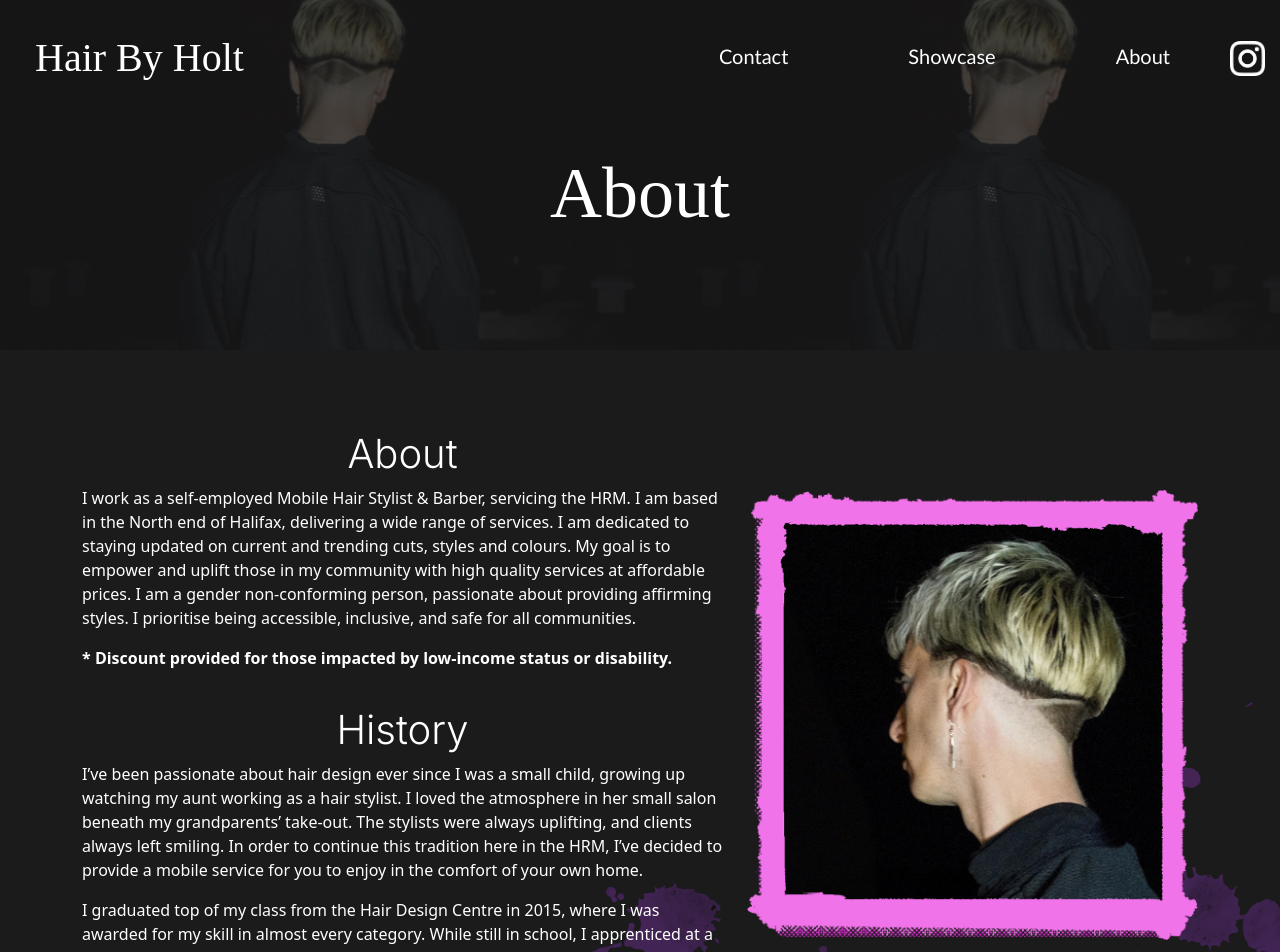
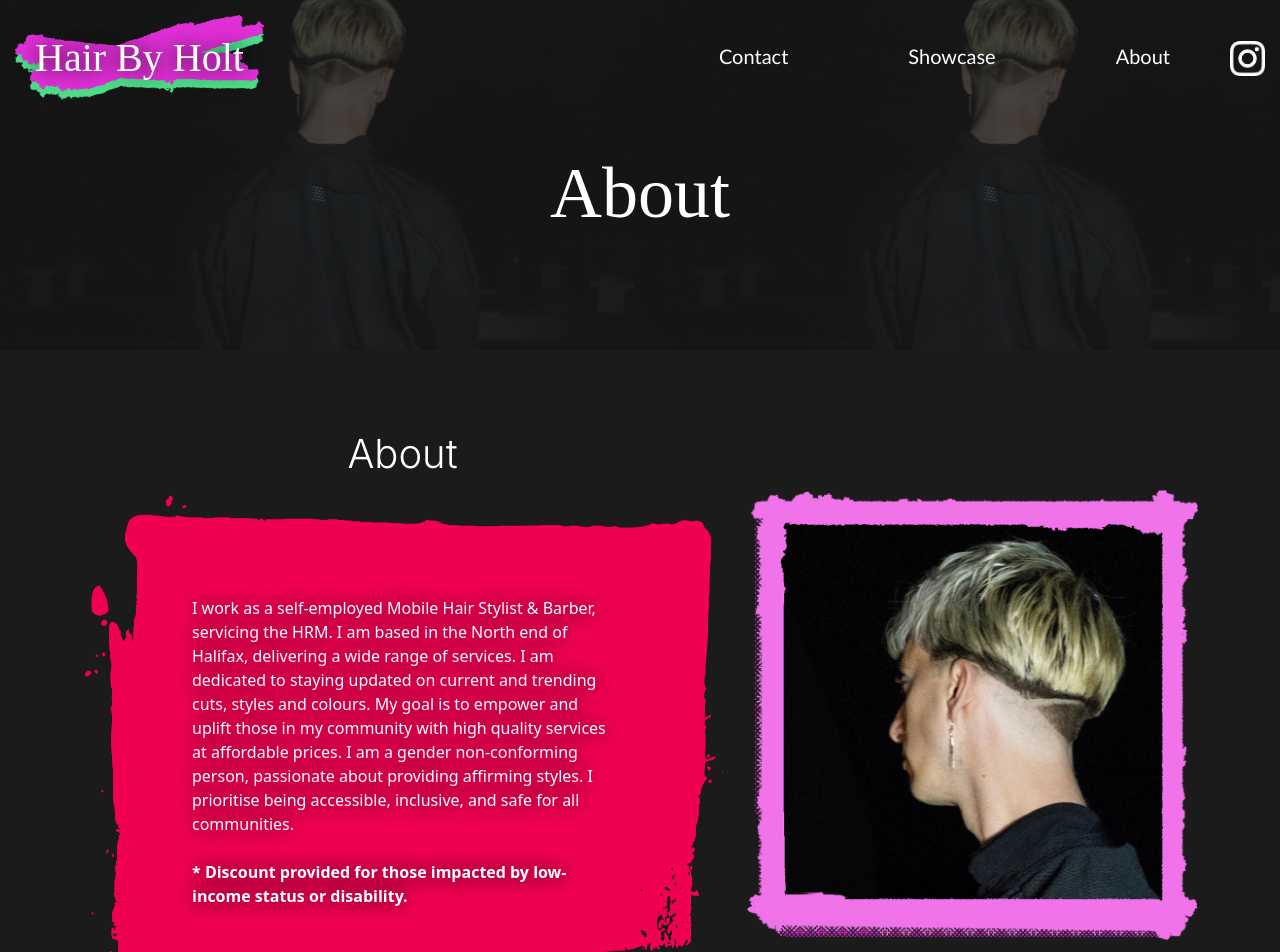
Before and after one commit to nhoxben335/React-hairbyholt, a React (Create React App) app: page /about in a window 1280 px wide. Shown: the top 952 px of the page. Built offline with nearby package versions, Linux system fonts and the light colour scheme; a web font is replaced by a local one.

Commit message:
style improvements

```diff
--- a/src/components/About.js
+++ b/src/components/About.js
@@ -16,7 +16,7 @@ const About = () => {
                   <div id="abouttitle">
                      <h1>About</h1>
                   </div>
-                  <p>
+                  <p className='aboutParagraph'>
                      I work as a self-employed Mobile Hair Stylist &amp; Barber, servicing
                      the HRM. I am based in the North end of Halifax, delivering a wide
                      range of services. I am dedicated to staying updated on current and
@@ -25,17 +25,18 @@ const About = () => {
                      prices. I am a gender non-conforming person, passionate about
                      providing affirming styles. I prioritise being accessible,
                      inclusive, and safe for all communities.
+                     <br></br>
+                     <br></br>
+                     <p id="discount">
+                     * Discount provided for those impacted by low-income status or
+                     disability.
+                     </p>
                   </p>
 
-                  <p id="discount">
-                     * Discount provided for those impacted by low-income status or
-                     disability.
-                  </p>
                   <div id="historytitle">
                      <h1>History</h1>
-
                   </div>
-                  <p>
+                  <p className="aboutParagraph">
                      I’ve been passionate about hair design ever since I was a small child,
                      growing up watching my aunt working as a hair stylist. I loved the
                      atmosphere in her small salon beneath my grandparents’ take-out. The
@@ -43,8 +44,8 @@ const About = () => {
                      order to continue this tradition here in the HRM, I’ve decided to
                      provide a mobile service for you to enjoy in the comfort of your own
                      home.
-                  </p>
-                  <p>
+                     <br></br>
+                     <br></br>
                      I graduated top of my class from the Hair Design Centre in 2015, where
                      I was awarded for my skill in almost every category. While still in
                      school, I apprenticed at a high-end salon in Downtown Halifax for a
@@ -53,8 +54,8 @@ const About = () => {
                      a barber shop in order to hone my craft and become a skilled barber.
                      I have also invested in professional development through other
                      in-salon training.
-                  </p>
-                  <p>
+                     <br></br>
+                     <br></br>
                      In addition to my work experience, I have also volunteered as a Hair
                      Stylist in the 2016 NSCAD Fashion Show, 2016 NSCAD Wearable Arts Show,
                      the 2016 &amp; 2017 Nocturne Halifax: Art at Night festival, the 2017
--- a/src/css/about.css
+++ b/src/css/about.css
@@ -66,6 +66,15 @@ p {
       display: block;
       margin: auto;
    }
+}
 
-
+@media only screen and (min-width: 800px)
+{
+   p.aboutParagraph
+   {
+      padding: 110px;
+      background-image: url("../images/paragraph_background.png");
+      background-size: 100% 100%;
+      text-shadow: 0px 0px 20px black;
    }
+}
--- a/src/css/navbar.css
+++ b/src/css/navbar.css
@@ -43,6 +43,9 @@ ul {
     font-size: 2em;
     padding: 20px;
     font-family: 'UnifrakturMaguntia', cursive;
+    background-image: url("../images/text-background.png");
+    background-size: 100% 100%;
+    text-shadow: 0px 0px 20px black;
 }
 
 
```
Also changed, not shown: src/images/paragraph_background.png (added). Lines whose indentation alone changed are shown as unchanged.
